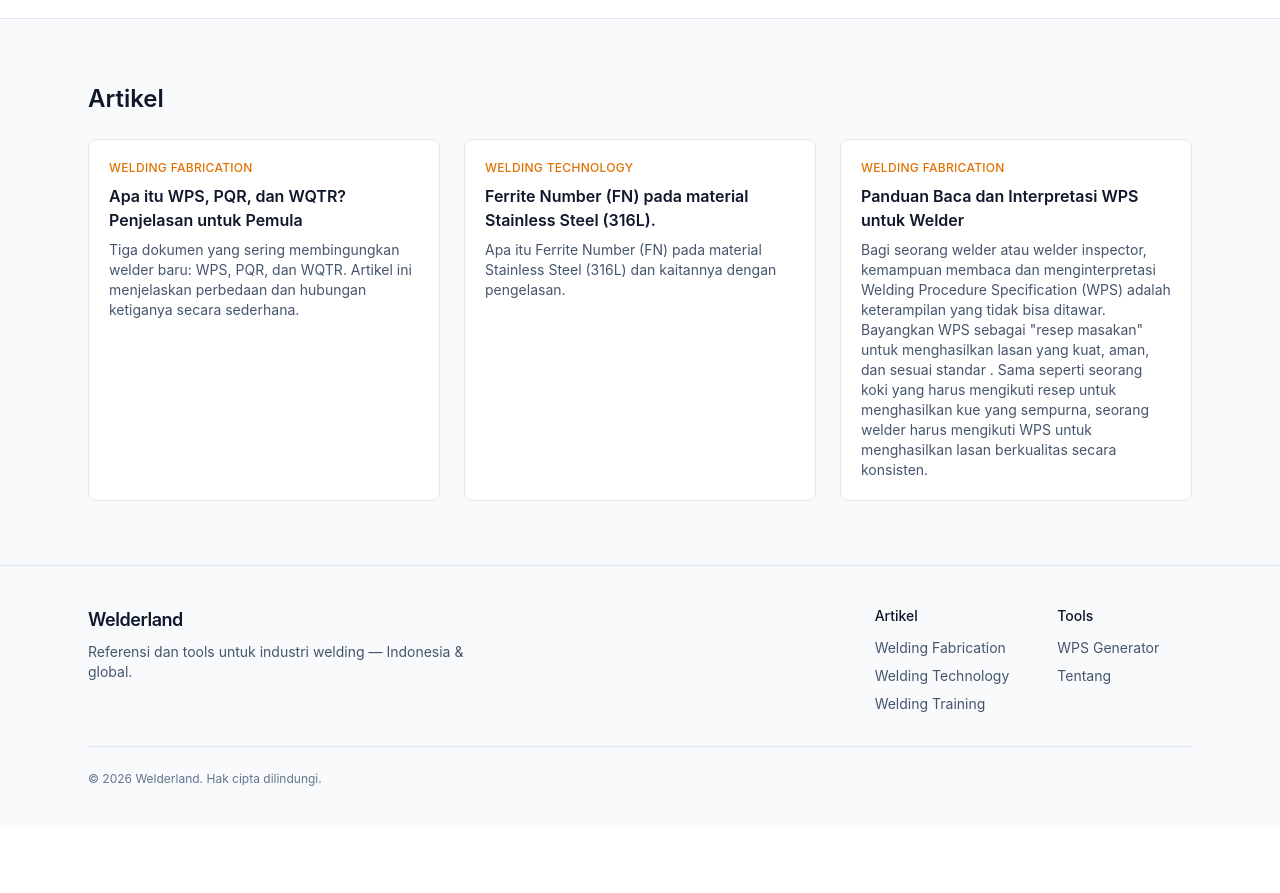
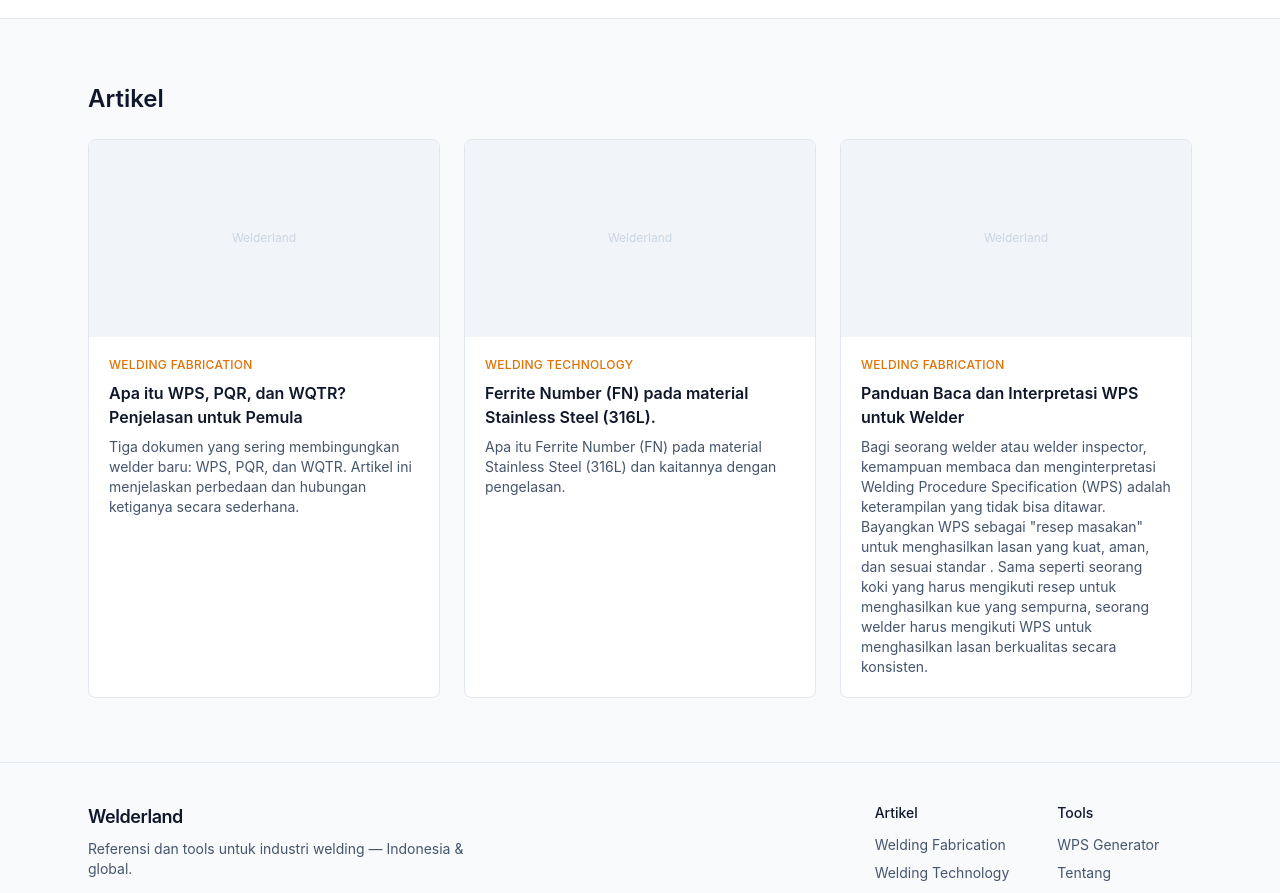
Before and after one commit to welderland/welderland, a Next.js app: page /id in a window 1280 px wide. Shown: the part 760-1653 px from the top of the page. Before the commit the page ends 1587 px from the top, so only its background shows below. Built offline with nearby package versions, Linux system fonts and the light colour scheme.

Commit message:
feat: add cover image to article cards

```diff
--- a/src/app/[locale]/page.tsx
+++ b/src/app/[locale]/page.tsx
@@ -1,4 +1,5 @@
 import Link from "next/link";
+import Image from "next/image";
 import type { Metadata } from "next";
 import { getDictionary } from "@/i18n/dictionaries";
 import { getAllArticles } from "@/lib/articles";
@@ -82,8 +83,24 @@ export default async function HomePage({ params }: HomePageProps) {
                                <Link
                   key={article.slug}
                   href={`/${loc}/articles/${article.pillar}/${article.slug}`}
-                  className="rounded-lg border border-slate-200 bg-white p-5 transition hover:border-slate-400 hover:shadow-sm"
+                  className="overflow-hidden rounded-lg border border-slate-200 bg-white transition hover:border-slate-400 hover:shadow-sm"
                 >
+                  <div className="relative aspect-[16/9] w-full bg-slate-100">
+                    {article.coverImage ? (
+                      <Image
+                        src={article.coverImage}
+                        alt={article.title}
+                        fill
+                        className="object-cover"
+                        sizes="(max-width: 640px) 100vw, 33vw"
+                      />
+                    ) : (
+                      <div className="flex h-full w-full items-center justify-center text-slate-300">
+                        <span className="text-xs">Welderland</span>
+                      </div>
+                    )}
+                  </div>
+                  <div className="p-5">
                     <p className="text-xs font-medium uppercase tracking-wide text-amber-600">
                       {loc === "id"
                         ? PILLARS.find((p) => p.id === article.pillar)?.labelId
@@ -91,6 +108,7 @@ export default async function HomePage({ params }: HomePageProps) {
                     </p>
                     <h3 className="mt-2 font-semibold text-slate-900">{article.title}</h3>
                     <p className="mt-2 text-sm text-slate-600">{article.excerpt}</p>
+                  </div>
                 </Link>
               ))}
             </div>
```
Lines whose indentation alone changed are shown as unchanged.
